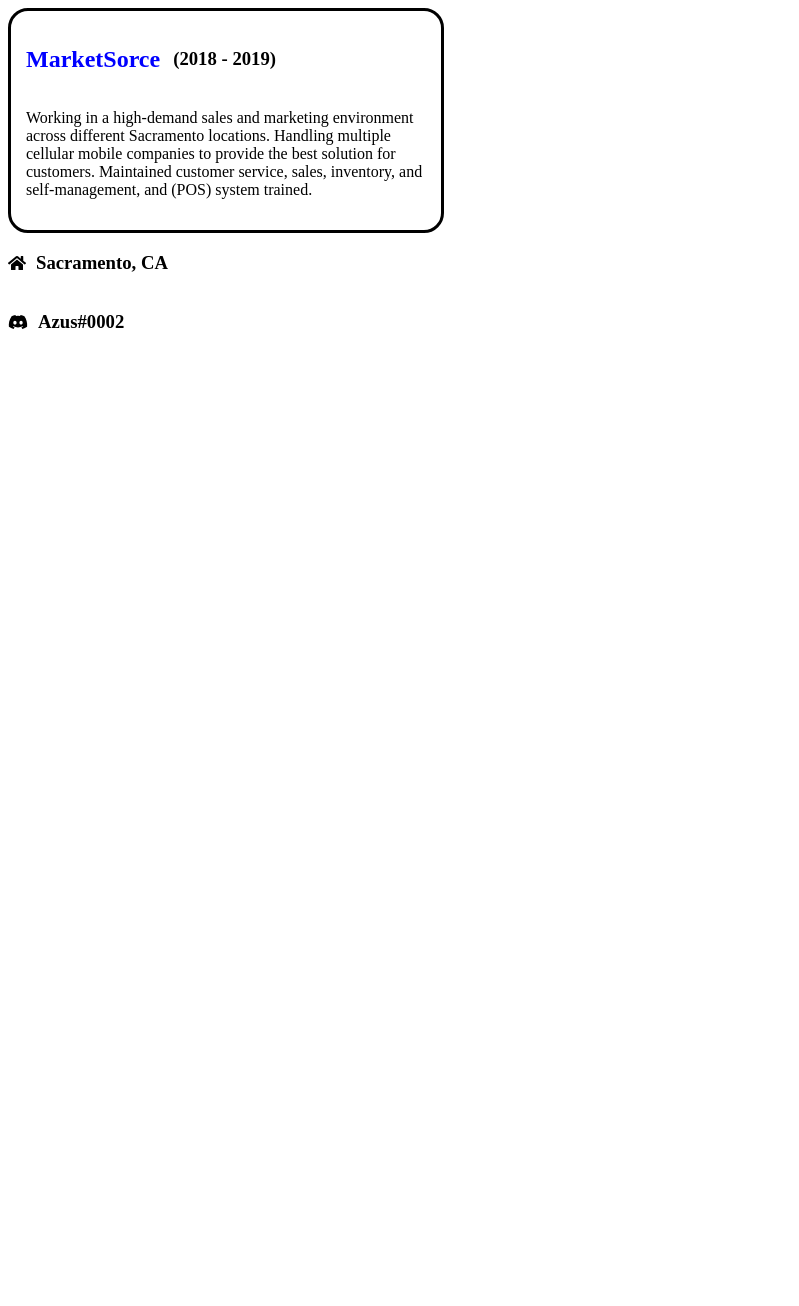
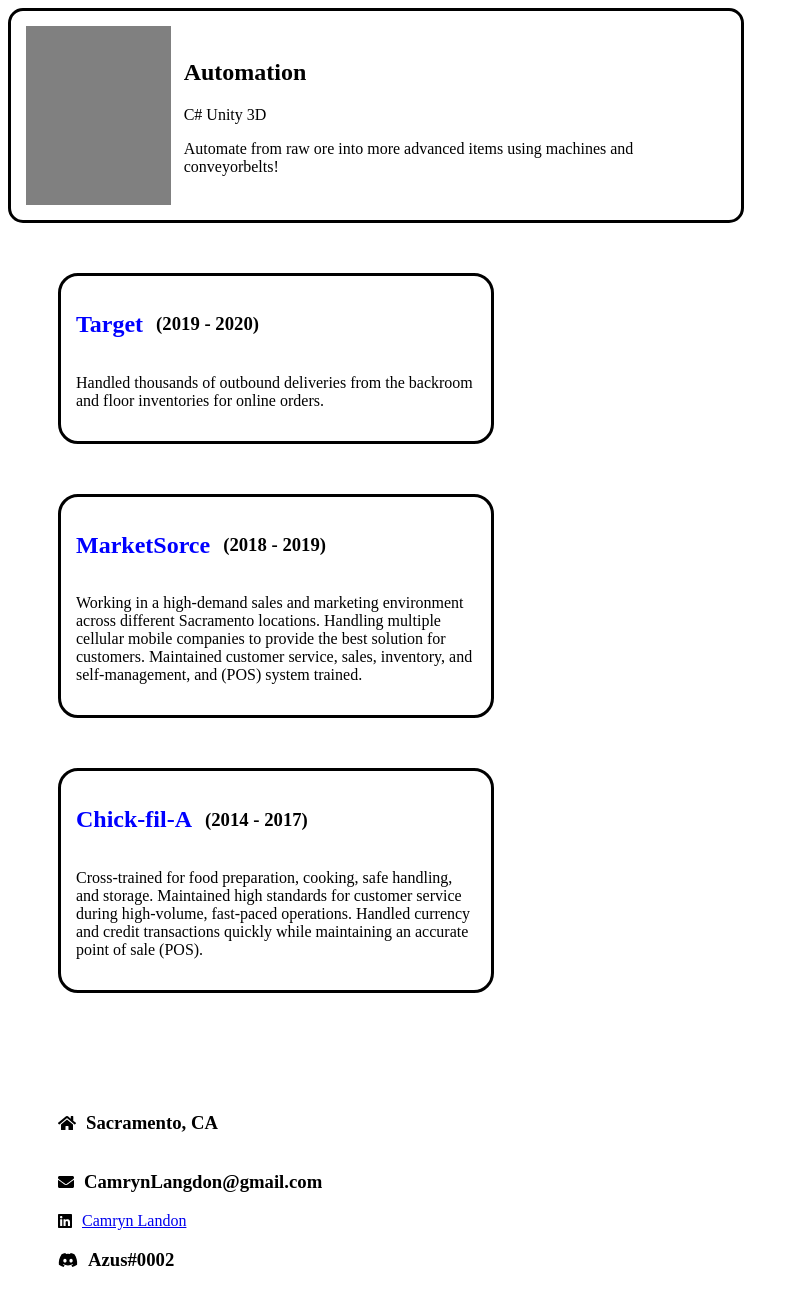
Before and after one commit to Camrynlangdon/resume-app, a React (Create React App) app: page / in a window 1280 px wide. Shown: the top 1306 px of the page, without its empty margins (0-799 px from the left). Before the commit the page ends 800 px from the top, so only its background shows below. Built offline with nearby package versions, Linux system fonts and the light colour scheme.

Commit message:
added games

```diff
--- a/src/App.js
+++ b/src/App.js
@@ -1,12 +1,15 @@
 import Contact from "./Componets/contact";
+import Games from "./Componets/games";
 import Resume from "./Componets/resume";
 
 
 function App() {
   return (
     <div >
+      <Games />
       <Resume />
       <Contact />
+
     </div>
   );
 }
--- a/src/Componets/contact.js
+++ b/src/Componets/contact.js
@@ -1,10 +1,12 @@
 import React, { Component } from 'react'
 import Styled from 'styled-components'
 import { FontAwesomeIcon } from '@fortawesome/react-fontawesome'
-import { faHome } from '@fortawesome/free-solid-svg-icons'
-import { faDiscord } from '@fortawesome/free-brands-svg-icons'
+import { faHome, faEnvelope } from '@fortawesome/free-solid-svg-icons'
+import { faDiscord, faLinkedin } from '@fortawesome/free-brands-svg-icons'
 
-
+const MainDiv = Styled.div`
+padding: 50px;
+`
 
 const Container = Styled.div`
 display: flex;
@@ -15,23 +17,35 @@
 
 
 
-export class contact extends Component {
-    render() {
+const contact = () => {
+
     return (
-            <div>
+        <MainDiv>
 
             <Container>
                 <FontAwesomeIcon icon={faHome} />
-                    <h3>  Sacramento, CA</h3>
+                <h3>Sacramento, CA</h3>
+            </Container>
+
+            <Container>
+                <FontAwesomeIcon icon={faEnvelope} />
+                <h3>CamrynLangdon@gmail.com</h3>
+            </Container>
+
+            <Container>
+                <FontAwesomeIcon icon={faLinkedin} />
+                <a
+                    href="https://www.linkedin.com/in/camryn-langdon-5bab7a127/"
+                >Camryn Landon</a>
             </Container>
 
             <Container>
                 <FontAwesomeIcon icon={faDiscord} />
-                    <h3>  Azus#0002</h3>
+                <h3>Azus#0002</h3>
             </Container>
-            </div>
+        </MainDiv>
     )
-    }
+
 }
 
 export default contact
--- /dev/null
+++ b/src/Componets/games.js
@@ -0,0 +1,54 @@
+import React, { Component } from 'react'
+import styled from 'styled-components'
+import Styled from 'styled-components'
+
+const MainContainer = Styled.div`
+display: flex;
+border: solid;
+border-radius: 15px;
+padding: 15px;
+max-width: 700px;
+`
+
+
+const Image = Styled.div`
+background-color: grey;
+width: 150px;
+height: 150px
+padding: 15px;
+`
+const Infromation = styled.div`
+display: column;
+padding: 13px;
+
+`
+
+const CodingLanguages = Styled.div`
+
+`
+
+
+const games = () => {
+
+    return (
+        <MainContainer>
+            <Image />
+
+            <Infromation>
+
+
+                <h2>Automation</h2>
+
+                <CodingLanguages>
+                    C# Unity 3D
+                </CodingLanguages>
+
+                <p>Automate from raw ore into more advanced items using machines and conveyorbelts!</p>
+            </Infromation>
+
+        </MainContainer>
+    )
+
+}
+
+export default games
--- a/src/Componets/resume.js
+++ b/src/Componets/resume.js
@@ -7,6 +7,7 @@
 border: solid;
 border-radius: 20px;
 padding: 15px;
+margin: 50px;
 max-width: 400px;
 `
 
@@ -18,6 +19,7 @@
 const Title = Styled.h2`
 padding-right: 13px;
 color: blue;
+
 `
 
 const Year = Styled.h3`
@@ -35,6 +37,21 @@
 function resume() {
     return (
         <div>
+
+            <Container>
+                <Banner>
+                    <Title>
+                        Target
+                    </Title>
+                    <Year>
+                        (2019 - 2020)
+                    </Year>
+                </Banner>
+                <Paragraph>
+                    Handled thousands of outbound deliveries from the backroom and floor inventories for online orders.
+                </Paragraph>
+            </Container>
+
             <Container>
                 <Banner>
                     <Title>
@@ -48,6 +65,21 @@
                     Working in a high-demand sales and marketing environment across different Sacramento locations. Handling multiple cellular mobile companies to provide the best solution for customers. Maintained customer service, sales, inventory, and self-management, and (POS) system trained.
                 </Paragraph>
             </Container>
+
+            <Container>
+                <Banner>
+                    <Title>
+                        Chick-fil-A
+                    </Title>
+                    <Year>
+                        (2014 - 2017)
+                    </Year>
+                </Banner>
+                <Paragraph>
+                    Cross-trained for food preparation, cooking, safe handling, and storage. Maintained high standards for customer service during high-volume, fast-paced operations.  Handled currency and credit transactions quickly while maintaining an accurate point of sale (POS).
+                </Paragraph>
+            </Container>
+
         </div>
     )
 }
```
Lines whose indentation alone changed are shown as unchanged.
